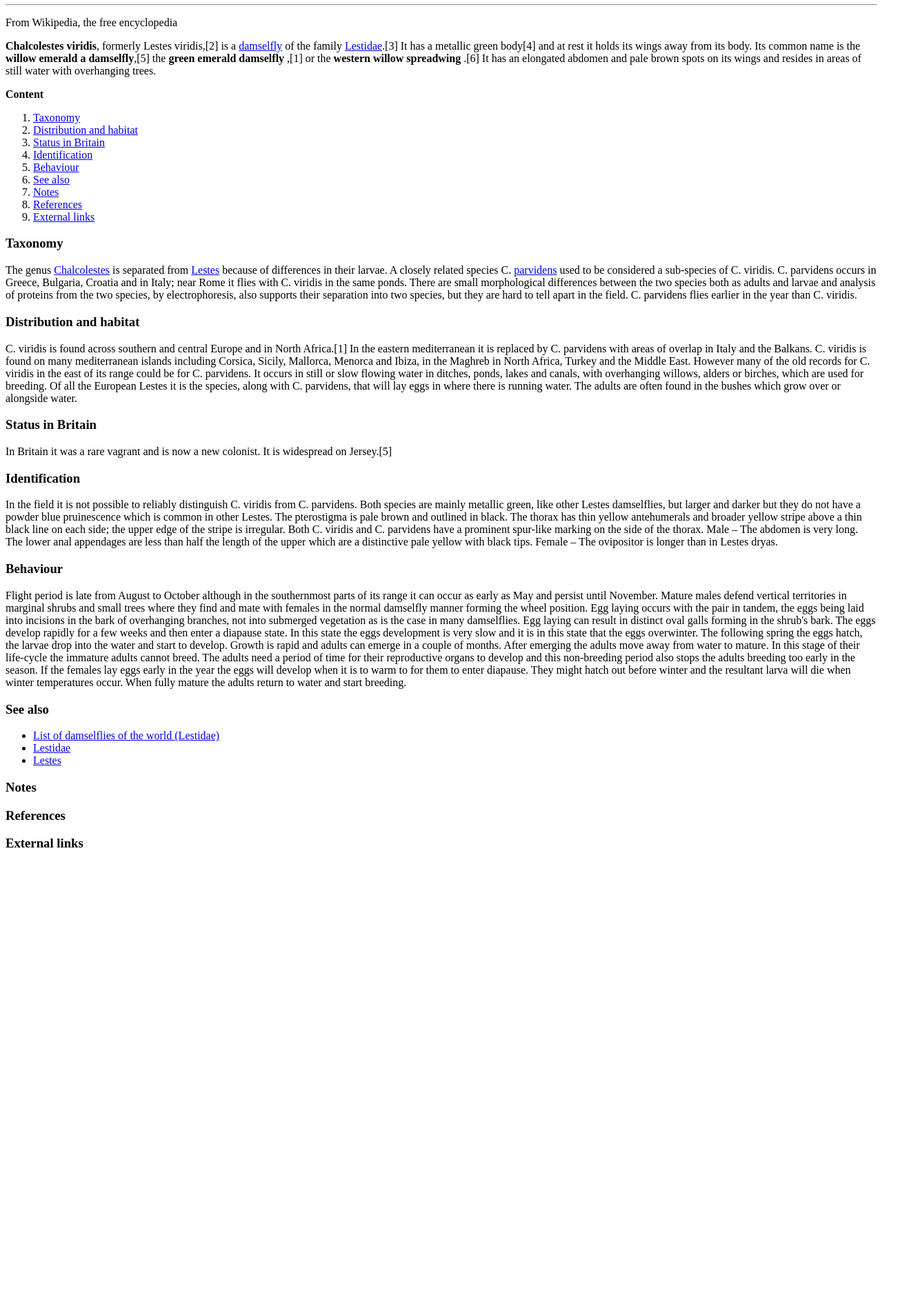
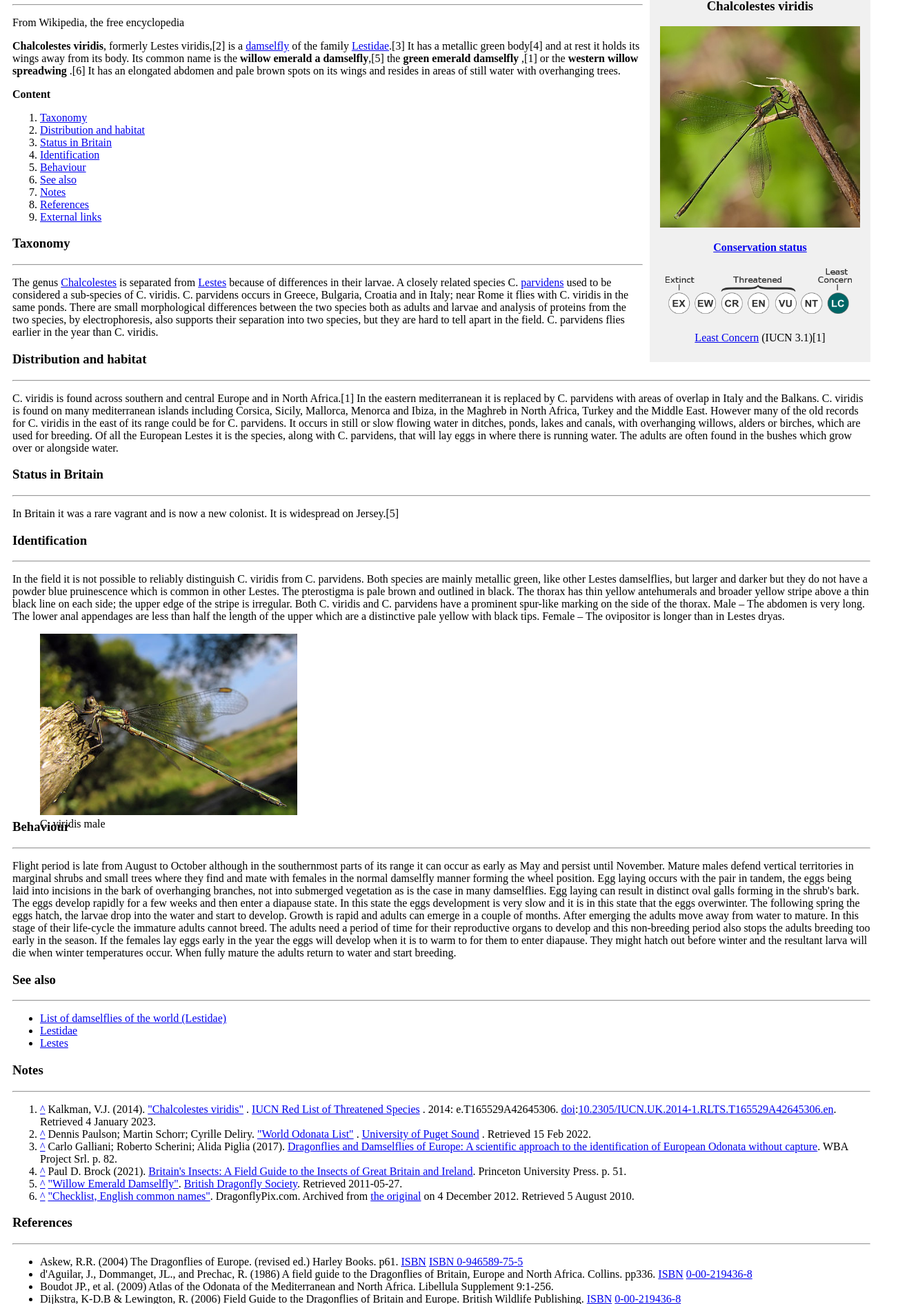
Before and after one commit to Andrii-Zadorozhnii/dz4, a plain HTML site: page index.html in a window 1280 px wide. Shown: the part 159-2050 px from the top of the page at 69% size, 1302 px wide, since content can reach past the window. Before the commit the page ends 1412 px from the top, so only its background shows below. Drawn offline with Linux system fonts and the light colour scheme.

Commit message:
all done

```diff
--- a/index.html
+++ b/index.html
@@ -5,6 +5,37 @@
     <meta http-equiv="X-UA-Compatible" content="IE=edge">
     <meta name="viewport" content="width=device-width, initial-scale=1.0">
     <title>Homework #4</title>
+    <style>
+    aside {
+    background: #f0f0f0;
+    padding: 10px;
+    width: 300px;
+    float: right;
+    margin: 10px;
+   }
+   article {
+    margin-right: px;
+    display: block;
+    margin: 10px;
+   }
+   img{
+    width: 290px;
+   }
+
+   .smallImage{
+    width: 15px;
+   }
+    .imageArea{
+    height: 250px;
+    width: 100%;
+
+    }
+   .additionalImage{
+    display: inline-block;
+    width: 30%;
+   }
+
+    </style>
 </head>
 <body>
     <!-- https://en.wikipedia.org/wiki/Chalcolestes_viridis original page -->
@@ -18,12 +49,40 @@
     <nav>
         <center>
             <a href="/index.html" target="_blank">Contacts</a>
-            <a href="/index.html" target="_blank">Location</a>
+            <a href="/location.html" target="_blank">Location</a>
             <a href="/index.html" target="_blank">Help</a>
+            <a href="">My Resume</a>
         </center>
 
     </nav>
     <section>
+        <aside>
+            <center>
+                <h3>
+                    <strong>
+                        Chalcolestes viridis
+                    </strong>
+                </h3>
+            </center>
+            <center>
+                <img src="/images/aside/asidePicture.jpg" alt="Chalcolestes viridis" >
+            </center>
+            <center>
+                <p>
+                    <b>
+                        <a href="https://en.wikipedia.org/wiki/Conservation_status">Conservation status</a>
+                    </b>
+                </p>
+            </center>
+           <center>
+            <img src="/images/aside/asidePicture2.png" alt="Conservation status">
+           </center>
+            <center>
+                <p>
+                    <a href="https://en.wikipedia.org/wiki/Least-concern_species">Least Concern</a> (IUCN 3.1)[1]
+                </p>
+            </center>
+        </aside>
     <article>
         <header>
                 <h2>Chalcolestes viridis</h2>
@@ -33,7 +92,7 @@
         <section>
             <p> <strong>Chalcolestes viridis</strong>, formerly Lestes viridis,[2] is a <a href="https://en.wikipedia.org/wiki/Damselfly">damselfly</a>  of the family <a href="https://en.wikipedia.org/wiki/Lestidae">Lestidae</a>.[3] It has a metallic green body[4] and at rest it holds its wings away from its body. Its common name is the <strong>willow emerald a damselfly</strong>,[5] the <strong>green emerald damselfly</strong> ,[1] or the <strong>western willow spreadwing</strong> .[6] It has an elongated abdomen and pale brown spots on its wings and resides in areas of still water with overhanging trees.</p>
             <div>
-                <p><b>Content</b></p>
+                <p id="Content"><b>Content</b></p>
                 <ol>
                     <li><a href="#Taxonomy">Taxonomy</a></li>
                     <li><a href="#Distribution and habitat">Distribution and habitat</a></li>
@@ -50,6 +109,7 @@
                 <h3 id="Taxonomy">
                     Taxonomy
                 </h3>
+                <hr>
                 <p>
                     The genus <a href="https://en.wikipedia.org/wiki/Chalcolestes" target="_blank">Chalcolestes</a>  is separated from <a href="https://en.wikipedia.org/wiki/Lestes" target="_blank">Lestes</a>  because of differences in their larvae.
 
@@ -61,6 +121,7 @@
                 <h3 id="Distribution and habitat">
                     Distribution and habitat
                 </h3>
+                <hr>
                 <p>
                     C. viridis is found across southern and central Europe and in North Africa.[1] In the eastern mediterranean it is replaced by C. parvidens with areas of overlap in Italy and the Balkans. C. viridis is found on many mediterranean islands including Corsica, Sicily, Mallorca, Menorca and Ibiza, in the Maghreb in North Africa, Turkey and the Middle East. However many of the old records for C. viridis in the east of its range could be for C. parvidens. It occurs in still or slow flowing water in ditches, ponds, lakes and canals, with overhanging willows, alders or birches, which are used for breeding. Of all the European Lestes it is the species, along with C. parvidens, that will lay eggs in where there is running water. The adults are often found in the bushes which grow over or alongside water.
                 </p>
@@ -70,6 +131,7 @@
                 <h3 id="Status in Britain">
                     Status in Britain
                 </h3>
+                <hr>
                 <p>
                     In Britain it was a rare vagrant and is now a new colonist. It is widespread on Jersey.[5]
                 </p>
@@ -79,6 +141,7 @@
                 <h3 id="Identification">
                     Identification
                 </h3>
+                <hr>
                 <p>
                     In the field it is not possible to reliably distinguish C. viridis from C. parvidens. Both species are mainly metallic green, like other Lestes damselflies, but larger and darker but they do not have a powder blue pruinescence which is common in other Lestes. The pterostigma is pale brown and outlined in black. The thorax has thin yellow antehumerals and broader yellow stripe above a thin black line on each side; the upper edge of the stripe is irregular. Both C. viridis and C. parvidens have a prominent spur-like marking on the side of the thorax.
 
@@ -86,12 +149,21 @@
 
                     Female – The ovipositor is longer than in Lestes dryas.
                 </p>
+                <section>
+                    <figure class="imageArea">
+                        <img src="/images/1.jpg" class="additionalImage" alt="C. viridis male">
+                        <figcaption>
+                            C. viridis male
+                        </figcaption>
+                    </figure>
+                </section>
             </section>
 
             <section>
                 <h3 id="Behaviour">
                     Behaviour
                 </h3>
+                <hr>
                 <p>
                     Flight period is late from August to October although in the southernmost parts of its range it can occur as early as May and persist until November.
 
@@ -103,6 +175,7 @@
                 <h3 id="See also">
                     See also
                 </h3>
+                <hr>
                 <ul>
                     <li>
                         <a href="https://en.wikipedia.org/wiki/List_of_damselflies_of_the_world_(Lestidae)" target="_blank">List of damselflies of the world (Lestidae)</a>
@@ -119,46 +192,60 @@
                 <h3 id="Notes">
                     Notes
                 </h3>
+                <hr>
                 <p>
-
+                    <ol>
+                        <li><a href="#Content">^</a> Kalkman, V.J. (2014). <a href="https://www.iucnredlist.org/species/165529/42645306">"Chalcolestes viridis"</a> . <a href="https://en.wikipedia.org/wiki/IUCN_Red_List">IUCN Red List of Threatened Species</a> . 2014: e.T165529A42645306. <a href="https://en.wikipedia.org/wiki/Digital_object_identifier">doi</a>:<a href="https://www.iucnredlist.org/species/165529/42645306">10.2305/IUCN.UK.2014-1.RLTS.T165529A42645306.en</a>. Retrieved 4 January 2023.
+                        </li>
+                        <li><a href="#Content">^</a> Dennis Paulson; Martin Schorr; Cyrille Deliry. <a href="https://www2.pugetsound.edu/academics/academic-resources/slater-museum/biodiversity-resources/dragonflies/world-odonata-list2/">"World Odonata List"</a> . <a href="https://en.wikipedia.org/wiki/University_of_Puget_Sound">University of Puget Sound</a> . Retrieved 15 Feb 2022.
+                        </li>
+                        <li><a href="#Content">^</a> Carlo Galliani; Roberto Scherini; Alida Piglia (2017). <a href="https://books.google.co.uk/books?id=ZbQ_DwAAQBAJ&pg=PT21#v=onepage&q&f=false">Dragonflies and Damselflies of Europe: A scientific approach to the identification of European Odonata without capture</a>. WBA Project Srl. p. 82.
+                        </li>
+                        <li><a href="#Content">^</a> Paul D. Brock (2021). <a href="https://books.google.co.uk/books?id=_XS7DwAAQBAJ&pg=PA51#v=onepage&q&f=false">Britain's Insects: A Field Guide to the Insects of Great Britain and Ireland</a>. Princeton University Press. p. 51.
+                        </li>
+                        <li><a href="#Content">^</a> <a href="https://british-dragonflies.org.uk/species/willow-emerald-damselfly/">"Willow Emerald Damselfly"</a>. <a href="https://en.wikipedia.org/wiki/British_Dragonfly_Society">British Dragonfly Society</a>. Retrieved 2011-05-27.
+                        </li>
+                        <li><a href="#Content">^</a> <a href="https://archive.ph">"Checklist, English common names"</a>. DragonflyPix.com. Archived from <a href="http://www.dragonflypix.com/checklist.html">the original</a> on 4 December 2012. Retrieved 5 August 2010.
+                        </li>
+                    </ol>
                 </p>
             </section>
             <section>
                 <h3 id="References">
                     References
                 </h3>
+                <hr>
                 <p>
-
+                   <ul>
+                    <li>Askew, R.R. (2004) The Dragonflies of Europe. (revised ed.) Harley Books. p61. <a href="https://en.wikipedia.org/wiki/ISBN">ISBN</a> <a href="https://en.wikipedia.org/wiki/Special:BookSources/0-946589-75-5">ISBN 0-946589-75-5</a>
+                    </li>
+                    <li>
+                        d'Aguilar, J., Dommanget, JL., and Prechac, R. (1986) A field guide to the Dragonflies of Britain, Europe and North Africa. Collins. pp336. <a href="https://en.wikipedia.org/wiki/ISBN">ISBN</a> <a href="https://en.wikipedia.org/wiki/Special:BookSources/0-00-219436-8">0-00-219436-8</a>
+                    </li>
+                    <li>
+                        Boudot JP., et al. (2009) Atlas of the Odonata of the Mediterranean and North Africa. Libellula Supplement 9:1-256.
+                    </li>
+                    <li>
+                        Dijkstra, K-D.B & Lewington, R. (2006) Field Guide to the Dragonflies of Britain and Europe. British Wildlife Publishing. <a href="https://en.wikipedia.org/wiki/ISBN">ISBN</a> <a href="https://en.wikipedia.org/wiki/Special:BookSources/0-9531399-4-8">0-00-219436-8</a>
+                    </li>
+                    <li>
+                        Gibbons, R.B., (1986). Dragonflies and Damselflies of Britain and Northern Europe. Country Life Books. <a href="https://en.wikipedia.org/wiki/ISBN">ISBN</a> <a href="https://en.wikipedia.org/wiki/Special:BookSources/0-600-35841-0">0-600-35841-0</a>. pp58–59.
+                    </li>
+                   </ul>
                 </p>
             </section>
-            <section>
+            <footer>
                 <h3 id="External links">
                     External links
                 </h3>
+                <hr>
                 <p>
-
+                    <ul>
+                        <li> <img src="/images/Commons-logo.svg.png" class="smallImage" height="15px" alt=""> Media related to <a href="https://commons.wikimedia.org/wiki/Category:Chalcolestes_viridis">Chalcolestes viridis</a> at Wikimedia Commons</li>
+                    </ul>
                 </p>
-            </section>
-
-        </section>
-        <section>
-
-        </section>
-        <footer>
-
-        </footer>
-
+            </footer>
     </article>
-    <div>
-        <aside>
-
-        </aside>
-        <aside>
-
-        </aside>
-    </div>
-    </section>
-
 
     <footer>
 
```
Also changed, not shown: contacs.html (added, +12 -0 lines), location.html (added, +46 -0 lines), images/1.jpg (added), images/3.jpg (added), images/440px-Detail_of_Chalcolestes_viridis_8408.jpg (added), images/Commons-logo.svg.png (added), images/aside/asidePicture.jpg (added), images/aside/asidePicture2.png (added).
